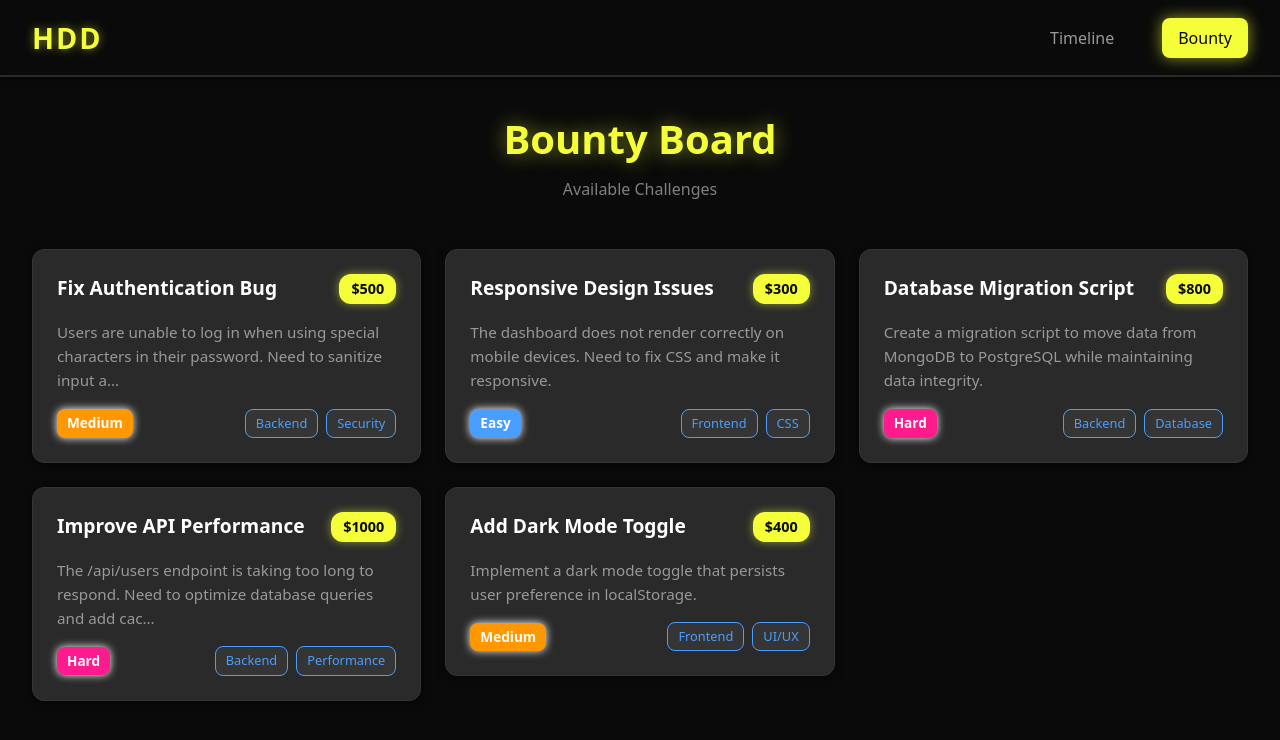
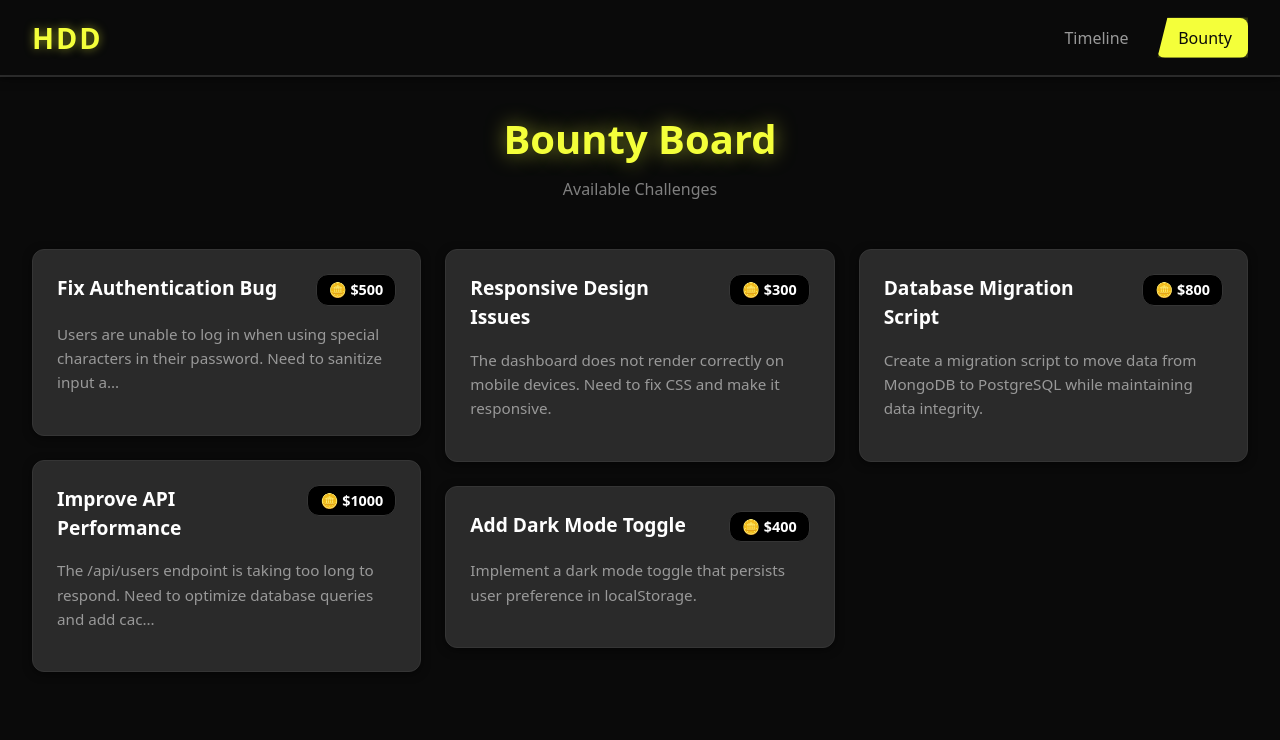
Before and after one commit to enlorik/HDD, a React (Vite) app: page /bounty in a window 1280 px wide. Shown: the top 740 px of the page. Built offline with nearby package versions, Linux system fonts and the light colour scheme.

Commit message:
Complete bounty board styling updates with accessibility improvements
Co-authored-by: enlorik <99548776+enlorik@users.noreply.github.com>

```diff
--- a/src/App.css
+++ b/src/App.css
@@ -31,7 +31,7 @@
 
 .app-nav-links {
   display: flex;
-  gap: 2rem;
+  gap: 0.5rem;
 }
 
 .nav-link {
@@ -42,6 +42,19 @@
   padding: 0.5rem 1rem;
   border-radius: 8px;
   transition: all 0.2s;
+  position: relative;
+}
+
+/* Slanted inner edge for first button (right side) */
+.nav-link:first-of-type {
+  clip-path: polygon(0 0, calc(100% - 10px) 0, 100% 100%, 0 100%);
+  padding-right: 1.3rem;
+}
+
+/* Slanted inner edge for last button (left side) */
+.nav-link:last-of-type {
+  clip-path: polygon(10px 0, 100% 0, 100% 100%, 0 100%);
+  padding-left: 1.3rem;
 }
 
 .nav-link:hover {
--- a/src/components/Bounty.css
+++ b/src/components/Bounty.css
@@ -67,14 +67,14 @@
 }
 
 .bounty-reward {
-  background-color: #f4ff3a;
-  color: #0a0a0a;
+  background-color: #000000;
+  color: #ffffff;
   padding: 4px 12px;
   border-radius: 12px;
   font-weight: 700;
   font-size: 0.9rem;
   margin-left: 1rem;
-  box-shadow: 0 0 10px rgba(244, 255, 58, 0.5);
+  border: 1px solid #353535;
 }
 
 .bounty-card-description {
--- a/src/components/Bounty.jsx
+++ b/src/components/Bounty.jsx
@@ -91,7 +91,9 @@ function Bounty() {
             >
               <div className="bounty-card-header">
                 <h3 className="bounty-card-title">{bounty.title}</h3>
-                <span className="bounty-reward">{bounty.reward}</span>
+                <span className="bounty-reward" aria-label={`Reward: ${bounty.reward}`}>
+                  <span aria-hidden="true">🪙</span> {bounty.reward}
+                </span>
               </div>
               <p className="bounty-card-description">
                 {bounty.description.length > 100
@@ -99,21 +101,6 @@ function Bounty() {
                   : bounty.description
                 }
               </p>
-              <div className="bounty-card-footer">
-                <span
-                  className="bounty-difficulty"
-                  style={{ backgroundColor: getDifficultyColor(bounty.difficulty) }}
-                >
-                  {bounty.difficulty}
-                </span>
-                <div className="bounty-tags">
-                  {bounty.tags.map((tag, index) => (
-                    <span key={index} className="bounty-tag">
-                      {tag}
-                    </span>
-                  ))}
-                </div>
-              </div>
             </div>
           ))}
         </div>
```
